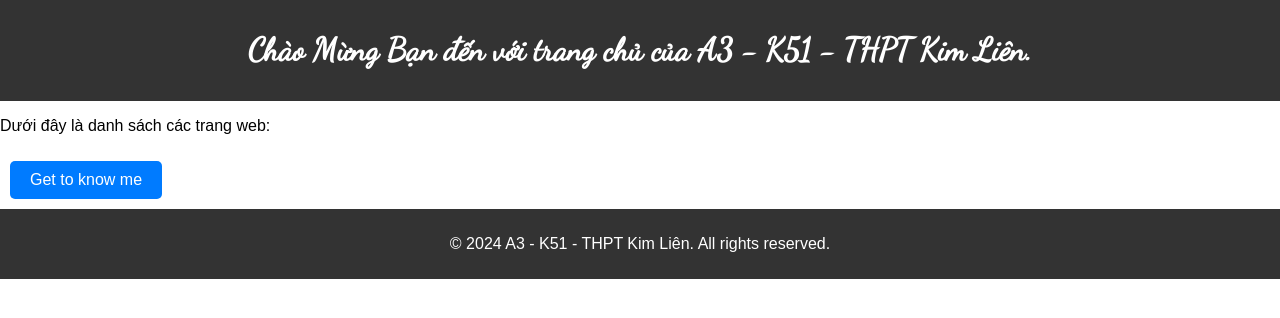
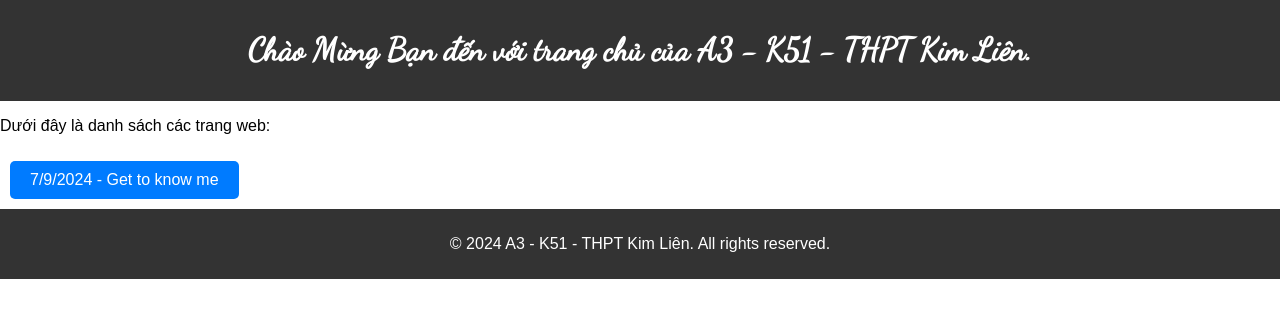
Before and after one commit to A3-K51-THPTKimLien/Website, a plain HTML site: page index.html in a window 1280 px wide. Drawn offline with Linux system fonts and the light colour scheme.

Commit message:
Update index.html

```diff
--- a/index.html
+++ b/index.html
@@ -24,7 +24,7 @@
 
     <main>
         <p>Dưới đây là danh sách các trang web:</p>
-        <a href="https://a3-k51-thptkimlien.github.io/gettoknowme" class="link-button">Get to know me</a>
+        <a href="https://a3-k51-thptkimlien.github.io/gettoknowme" class="link-button">7/9/2024 - Get to know me</a>
     </main>
 
     <footer>
```
